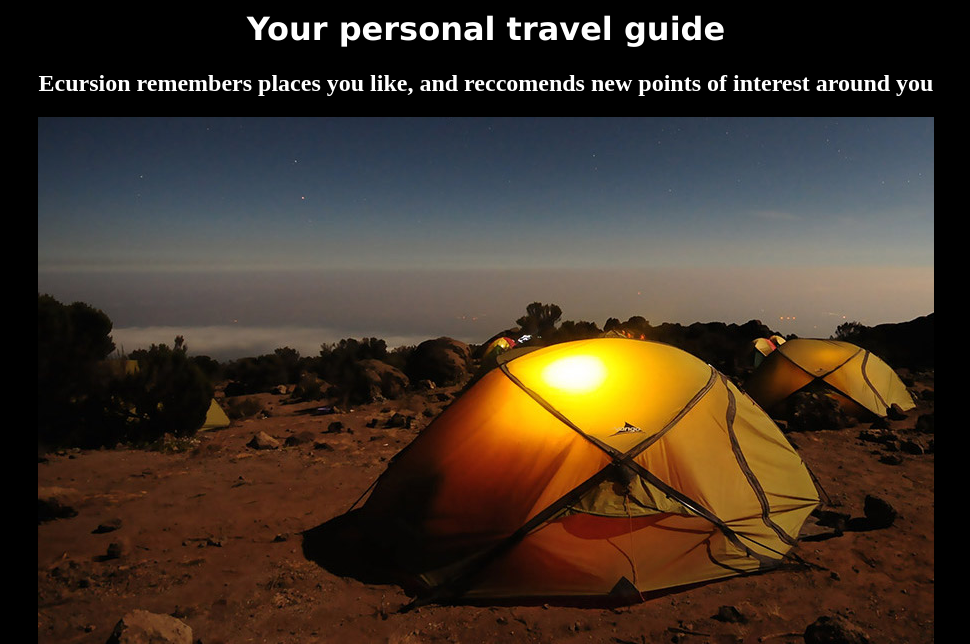
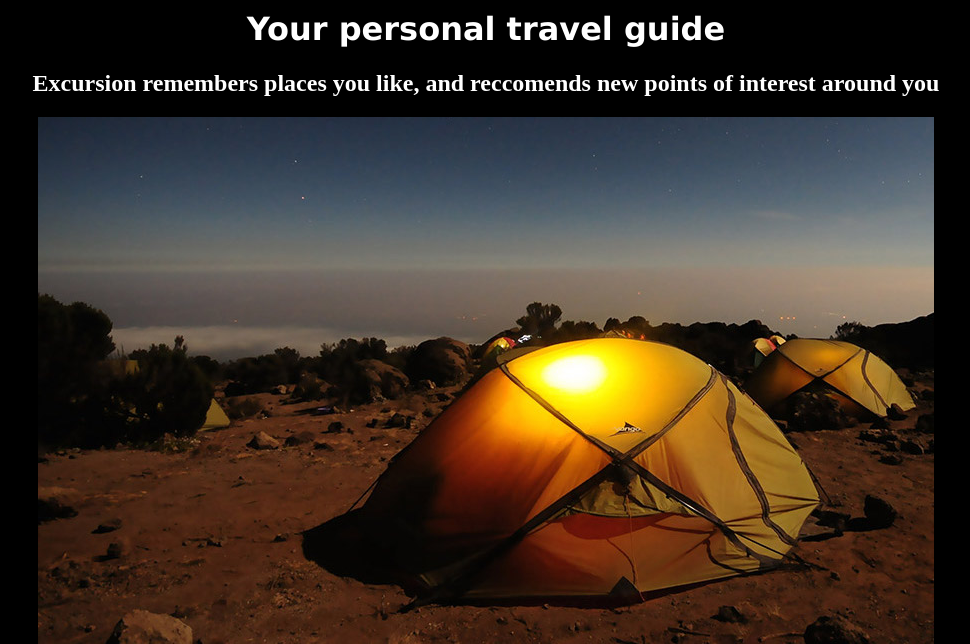
Before and after one commit to KodiBearGit/excursion, a plain HTML site: page index.html in a window 1280 px wide. Shown: the part 264-908 px from the top of the page, without its empty margins (154-1124 px from the left). Drawn offline with Linux system fonts and the light colour scheme.

Commit message:
typo fix on h2

```diff
--- a/index.html
+++ b/index.html
@@ -19,7 +19,7 @@
 
         <div class="Info">
             <h1>Your personal travel guide</h1>
-            <h2>Ecursion remembers places you like, and reccomends new points of interest around you</h2>
+            <h2>Excursion remembers places you like, and reccomends new points of interest around you</h2>
             <img src="resources/images/camp.jpg" alt="camp site">
             <nav>
                 <span><a href="#Download">Download Excursion (Coming Soon)</a></span>
```
